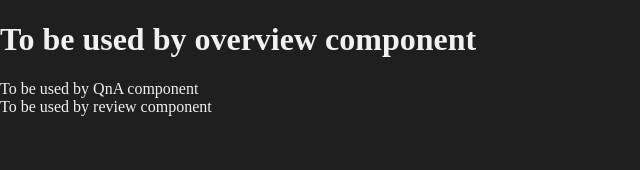
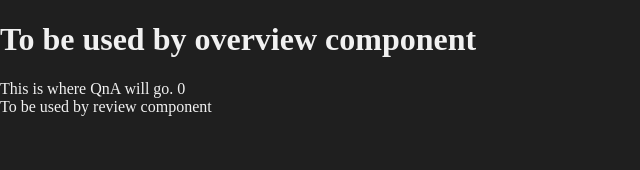
Before and after one commit to rfe2212-Scarlet-Witch/newFCE, a React app: page / in a window 1280 px wide. Shown: the top 170 px of the page, without its empty margins (0-640 px from the left). Built offline with nearby package versions, Linux system fonts and the light colour scheme.

Commit message:
Imported the QnA component into index.js

```diff
--- a/src/index.jsx
+++ b/src/index.jsx
@@ -2,14 +2,14 @@ import React from 'react';
 import { createRoot } from 'react-dom/client';
 import './index.scss';
 //import for overview
-//import for QnA
+import QnA from './Components/QnA/QandA.jsx'
 //import for reviews
 
 function App() {
   return (
     <div className="app">
       <h1>To be used by overview component</h1>
-      <div>To be used by QnA component</div>
+      <QnA />
       <div>To be used by review component</div>
     </div>
   );
```
